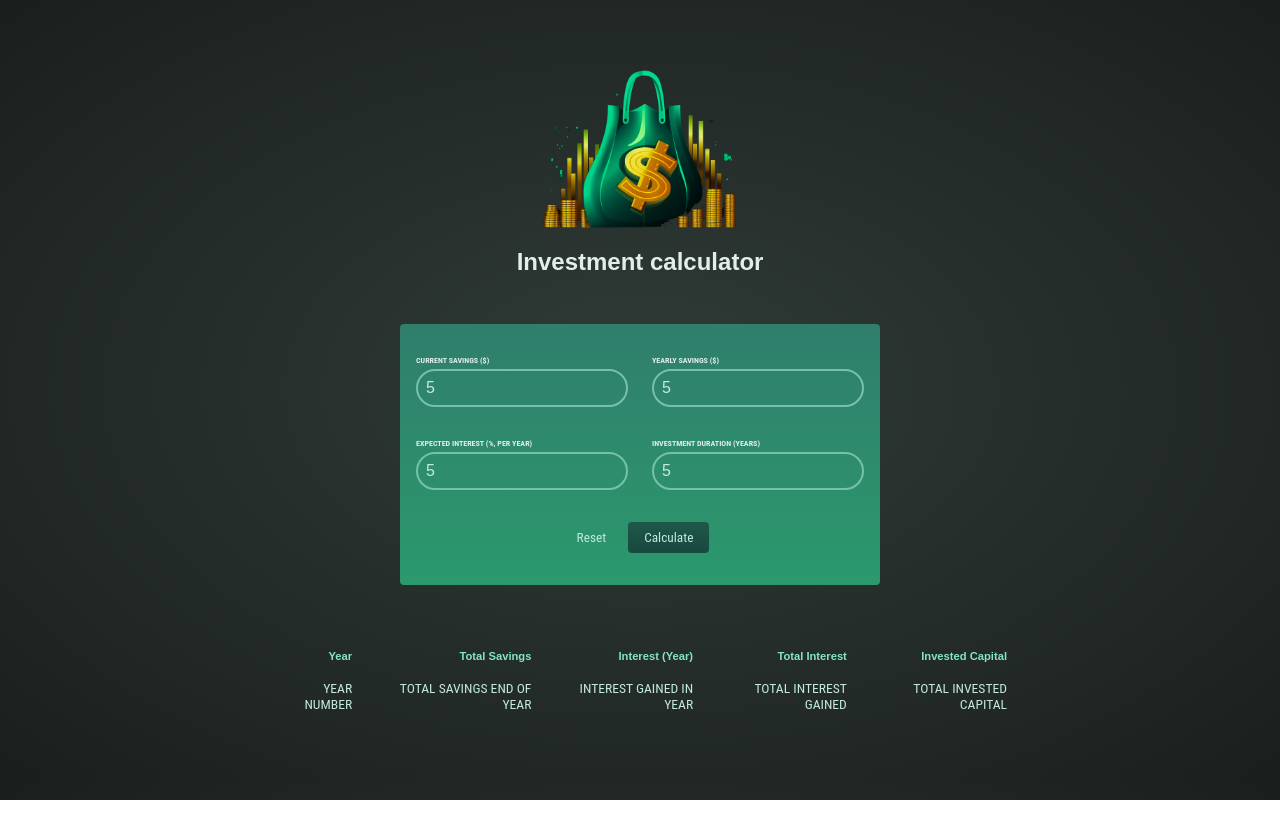
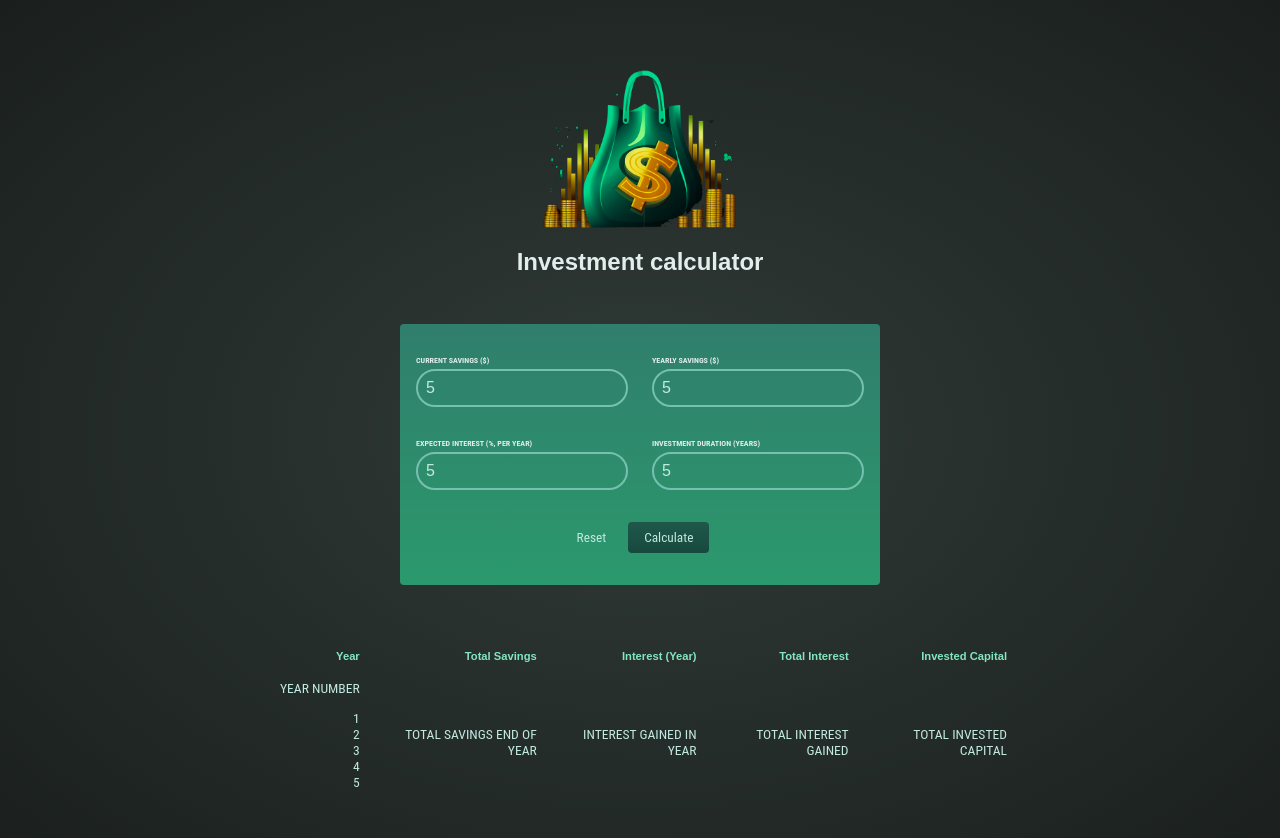
Before and after one commit to BateDowen/first-demo, a React (Create React App) app: page / in a window 1280 px wide. Both pictures are taken after typing "5", "5", "5", "5" into the empty fields and a click on the button "Calculate". Shown: the top 838 px of the page. Before the commit the page ends 800 px from the top, so only its background shows below. Built offline with nearby package versions, Linux system fonts and the light colour scheme.

Commit message:
show total years

```diff
--- a/src/App.js
+++ b/src/App.js
@@ -9,9 +9,7 @@ const App = () => {
   const[ investCalculation, setInvestCalculations] = useState([]);
   const onCalculateInvestment = (props)=>{
     setInvestCalculations(prevInvestCalc =>{
-      const updatedCalc = [...prevInvestCalc]
-      // console.log(updatedCalc);
-      updatedCalc.unshift(props)
+      const updatedCalc = props;
       return updatedCalc;
     })
 
--- a/src/components/Table.js
+++ b/src/components/Table.js
@@ -1,4 +1,8 @@
-const Table = ( ) => {
+import UL from "./UL";
+
+
+const Table = ({calculations}) => {
+  // console.log(c);
     return (
         <table className="result">
         <thead>
@@ -12,7 +16,7 @@ const Table = ( ) => {
         </thead>
         <tbody>
           <tr>
-            <td>YEAR NUMBER</td>
+            <td>YEAR NUMBER {<UL years={calculations.duration}></UL>}</td>
             <td>TOTAL SAVINGS END OF YEAR</td>
             <td>INTEREST GAINED IN YEAR</td>
             <td>TOTAL INTEREST GAINED</td>
--- /dev/null
+++ b/src/components/UL.js
@@ -0,0 +1,9 @@
+const UL = ({years}) =>{
+    let rows =[];
+
+    for (let index = 1; index <= Number(years); index++) {
+        rows.push(<ul key={index}>{index}</ul>)
+    }
+    return <ul>{rows}</ul>
+};
+export default UL;
```
